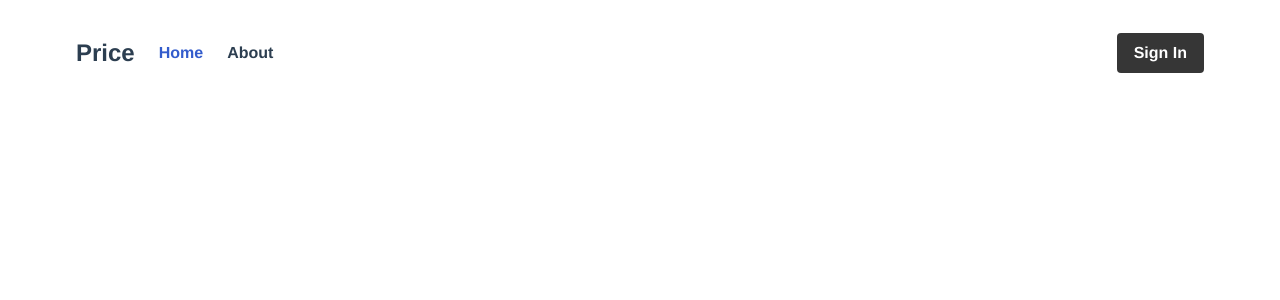
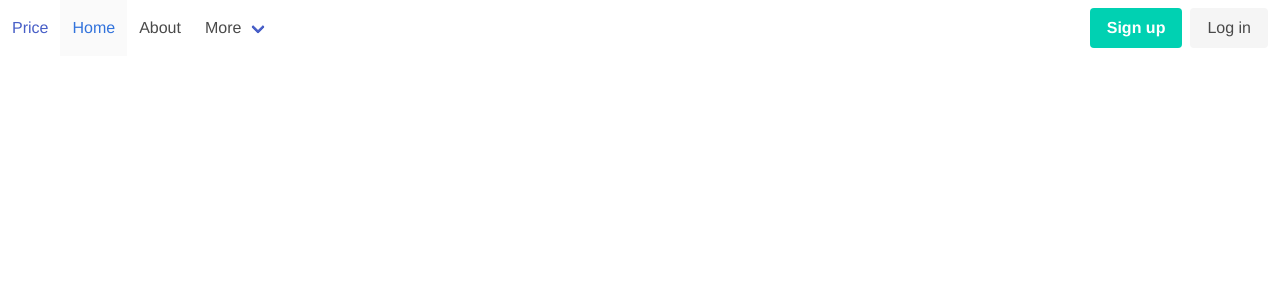
Before and after one commit to mkchalla/price-api, a Vue app in the folder ui-web/: page / in a window 1280 px wide. Shown: the top 300 px of the page. Built offline with nearby package versions, Linux system fonts and the light colour scheme.

Commit message:
update navbar with basic actions for authentication

```diff
--- a/ui-web/src/components/partials/Navbar.vue
+++ b/ui-web/src/components/partials/Navbar.vue
@@ -1,26 +1,58 @@
 <template>
-<nav class="navbar container" role="navigation" aria-label="main navigation">
+  <nav class="navbar" role="navigation" aria-label="main navigation">
     <div class="navbar-brand">
       <a class="navbar-item" href="/">
-      <strong class="is-size-4">Price</strong>
+      <h1>Price</h1>
+        <!-- <img
+          src="https://bulma.io/images/bulma-logo.png"
+          width="112"
+          height="28"
+        /> -->
       </a>
-    <a role="button" class="navbar-burger burger" aria-label="menu" aria-expanded="false" data-target="navbarBasicExample">
+
+      <a
+        role="button"
+        class="navbar-burger"
+        aria-label="menu"
+        aria-expanded="false"
+        data-target="navbarBasicExample"
+      >
         <span aria-hidden="true"></span>
         <span aria-hidden="true"></span>
         <span aria-hidden="true"></span>
       </a>
     </div>
-  <div id="navbar" class="navbar-menu">
+
+    <div id="navbarBasicExample" class="navbar-menu">
       <div class="navbar-start">
         <router-link to="/" class="navbar-item">Home</router-link>
         <router-link to="/about" class="navbar-item">About</router-link>
+
+        <div class="navbar-item has-dropdown is-hoverable">
+          <a class="navbar-link"> More </a>
+
+          <div class="navbar-dropdown">
+            <a class="navbar-item"> About </a>
+            <a class="navbar-item"> Jobs </a>
+            <a class="navbar-item"> Contact </a>
+            <hr class="navbar-divider" />
+            <a class="navbar-item"> Report an issue </a>
           </div>
+        </div>
+      </div>
+
       <div class="navbar-end">
         <div class="navbar-item">
           <div class="buttons">
-          <a class="button is-dark">
-            <strong>Sign In</strong>
+              <span v-if="isLoggedIn">
+                <a class="button is-danger is-light" @click="logout"> Logout </a>
+              </span>
+              <span v-else>
+                <a class="button is-primary">
+                <strong>Sign up</strong>
                 </a>
+                <a class="button is-light"> Log in </a>
+              </span>
           </div>
         </div>
       </div>
@@ -29,18 +61,16 @@
 </template>
 <script>
 export default {
-    name: 'Nav'
-}
+  name: "Navbar",
+};
 </script>
 <style lang="scss" scoped>
+
 nav {
-    margin-top: 25px;
-    margin-bottom: 30px;
     a {
-      font-weight: bold;
-      color: #2c3e50;
         &.router-link-exact-active {
-        color: #335ccc;
+            background-color: #fafafa;
+            color: #3273dc;
         }
     }
 }
```
Lines whose indentation alone changed are shown as unchanged.
